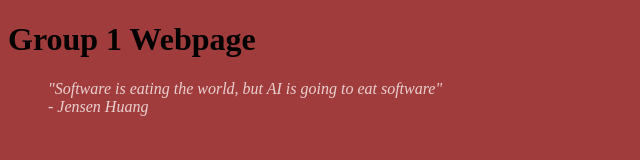
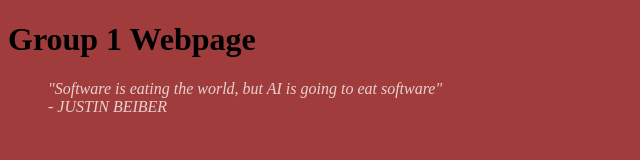
Before and after one commit to JKBrown11/GitLab, a plain HTML site: page index.html in a window 1280 px wide. Shown: the full height of the page, 0-640 px from the left. Drawn offline with Linux system fonts and the light colour scheme.

Commit message:
Corrected author to Beiber.

```diff
--- a/index.html
+++ b/index.html
@@ -8,6 +8,6 @@
    <body></body>
    <blockquote>
 		"Software is eating the world, but AI is going to eat software"
-		<footer>- Jensen Huang</footer>
+		<footer>- JUSTIN BEIBER</footer>
    </blockquote>
 </html>
```
